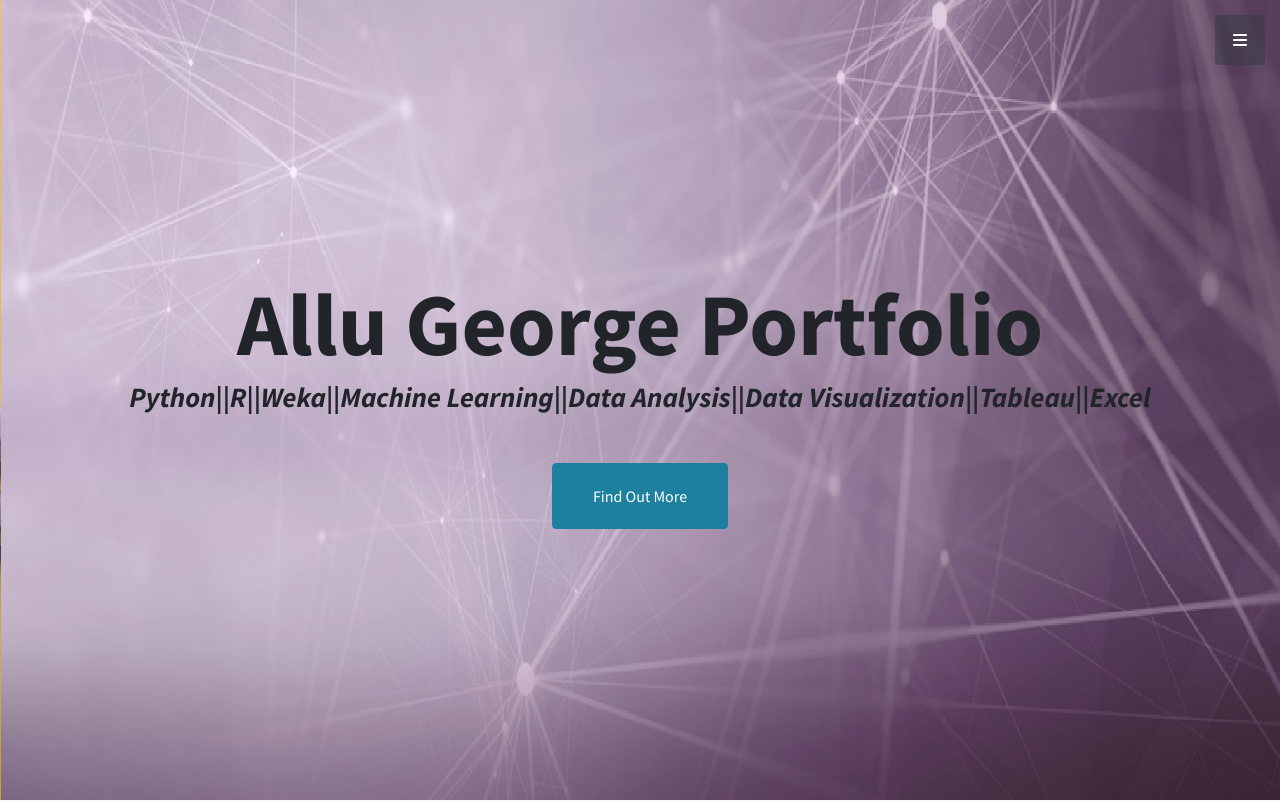
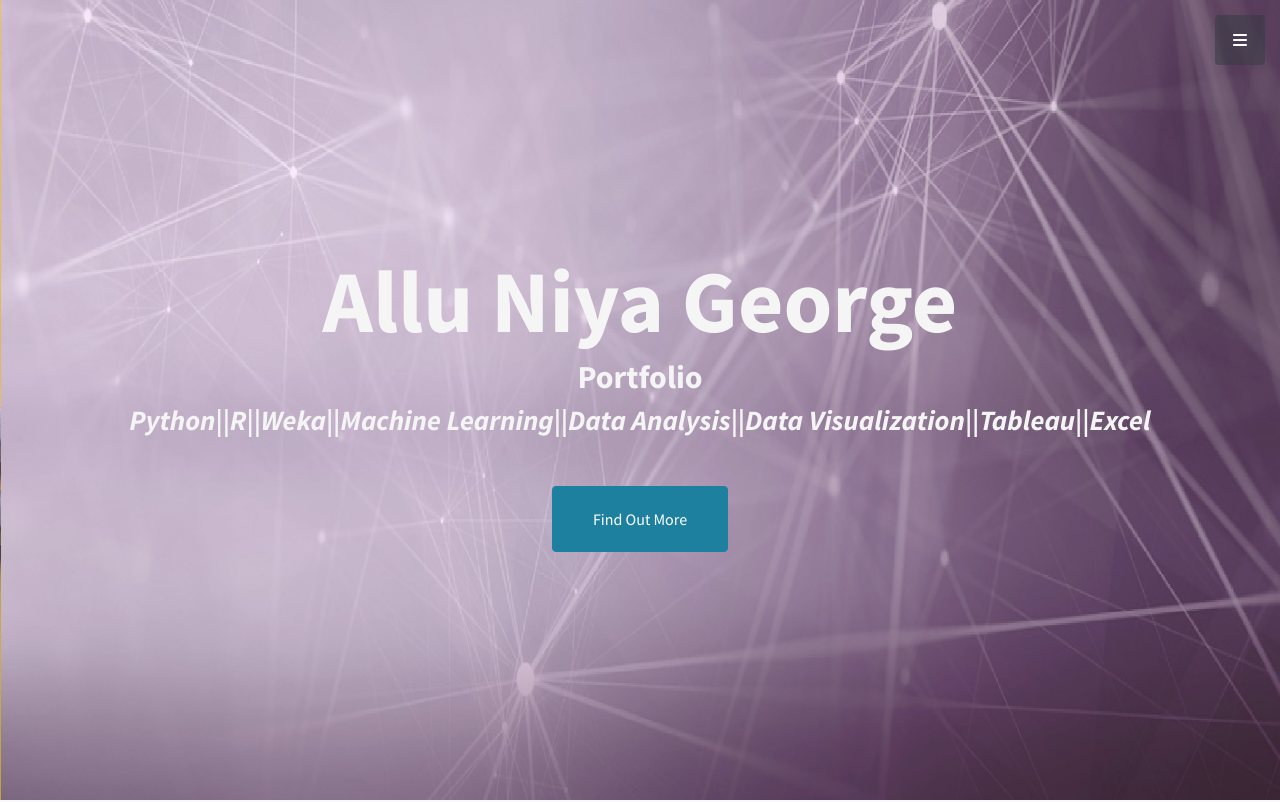
Before and after one commit to AlluNiya/AlluNiya.github.io, a plain HTML site: page index.html in a window 1280 px wide. Shown: the top 802 px of the page. Drawn offline with nearby package versions, Linux system fonts and the light colour scheme.

Commit message:
Update - 1

```diff
--- a/index.html
+++ b/index.html
@@ -5,7 +5,7 @@
         <meta name="viewport" content="width=device-width, initial-scale=1, shrink-to-fit=no" />
         <meta name="description" content="" />
         <meta name="author" content="" />
-        <title>Allu Niya George - Start Bootstrap Template</title>
+        <title>Stylish Portfolio - Start Bootstrap Template</title>
         <!-- Favicon-->
         <link rel="icon" type="image/x-icon" href="assets/favicon.ico" />
         <!-- Font Awesome icons (free version)-->
@@ -33,8 +33,9 @@
         <!-- Header-->
         <header class="masthead d-flex align-items-center">
             <div class="container px-4 px-lg-5 text-center">
-                <h1 class="mb-1">Allu George Portfolio</h1>
-                <h3 class="mb-5"><em>Python||R||Weka||Machine Learning||Data Analysis||Data Visualization||Tableau||Excel</em></h3>
+                <h1 style = color:whitesmoke;" class="mb-1">Allu Niya George </h1>
+                <h2 style = color:whitesmoke;">Portfolio</h2>
+                <h3 style = color:whitesmoke;" class="mb-5"><em>Python||R||Weka||Machine Learning||Data Analysis||Data Visualization||Tableau||Excel</em></h3>
                 <a class="btn btn-primary btn-xl" href="#about">Find Out More</a>
             </div>
         </header>
```
